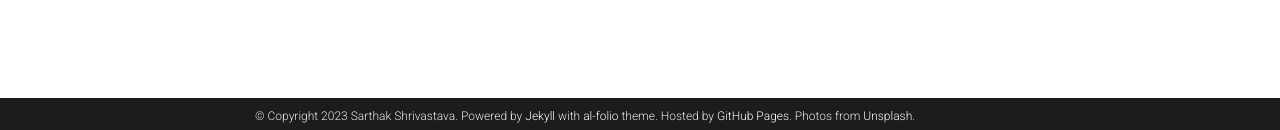
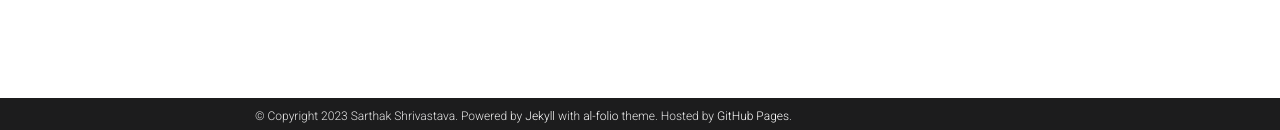
Before and after one commit to sarthaks20/sarthaks20.github.io, a Jekyll site: the page built from _pages/teaching.md, in a window 1280 px wide. Shown: the part 767-897 px from the top of the page. Built offline with Jekyll 4.4.1, drawn with Linux system fonts in a browser that asks for light colours; full-size pictures stand in for the smaller copies a plugin makes; comment, search, counter and statistics services are not loaded; a style sheet for code colours, icons or effects is not loaded; some of the changed lines change nothing that is shown.

Commit message:
Update _config.yml

```diff
--- a/_config.yml
+++ b/_config.yml
@@ -8,15 +8,14 @@
 last_name: Shrivastava
 email: sarthak.iitd23@gmail.com
 description: > # the ">" symbol means to ignore newlines until "footer_text:"
-  A simple, whitespace theme for academics. Based on [*folio](https://github.com/bogoli/-folio) design.
+  I'm Sarthak Shrivastava, a final year Civil Engineering undergraduate at Indian Institute of Technology, Delhi with a passion for Computational Structural Mechanics.
 footer_text: >
   Powered by <a href="https://jekyllrb.com/" target="_blank">Jekyll</a> with <a href="https://github.com/alshedivat/al-folio">al-folio</a> theme.
   Hosted by <a href="https://pages.github.com/" target="_blank">GitHub Pages</a>.
-  Photos from <a href="https://unsplash.com" target="_blank">Unsplash</a>.
-keywords: jekyll, jekyll-theme, academic-website, portfolio-website  # add your own keywords or leave empty
+keywords: structural-engineer, computational-mechanics, finite-element-analysis, peridynamics, machine-learning, structural-health-monitoring  # add your own keywords or leave empty
 
 lang: en # the language of your site (for example: en, fr, cn, ru, etc.)
-icon: ⚛️  # the emoji used as the favicon (alternatively, provide image name in /assets/img/)
+icon: 🧑🏻‍💻 # the emoji used as the favicon (alternatively, provide image name in /assets/img/)
 
 url: https://sarthaks20.github.io # the base hostname & protocol for your site
 baseurl: # the subpath of your site, e.g. /blog/
@@ -45,7 +44,7 @@
 # will use title and url fields
 # Take a look to https://github.com/jekyll/jekyll-feed for more customization
 
-rss_icon: true
+rss_icon: false
 
 # -----------------------------------------------------------------------------
 # Layout
@@ -75,7 +74,7 @@
 gitlab_username: # your GitLab user name
 twitter_username: # your Twitter handle
 mastodon_username: # your mastodon instance+username in the format instance.tld/@username
-linkedin_username: # your LinkedIn user name
+linkedin_username: sarthakshrivastava # your LinkedIn user name
 telegram_username: # your Telegram user name
 scholar_userid: h_evBU4AAAAJ # your Google Scholar ID
 semanticscholar_id: # your Semantic Scholar ID
@@ -105,7 +104,7 @@
 discord_id: # your discord id (18-digit unique numerical identifier)
 
 contact_note: >
-  You can even add a little note about which of these is the best way to reach you.
+  Feel free to contact me for any inquiries or collaborations.
 
 # -----------------------------------------------------------------------------
 # Analytics and search engine verification
```
